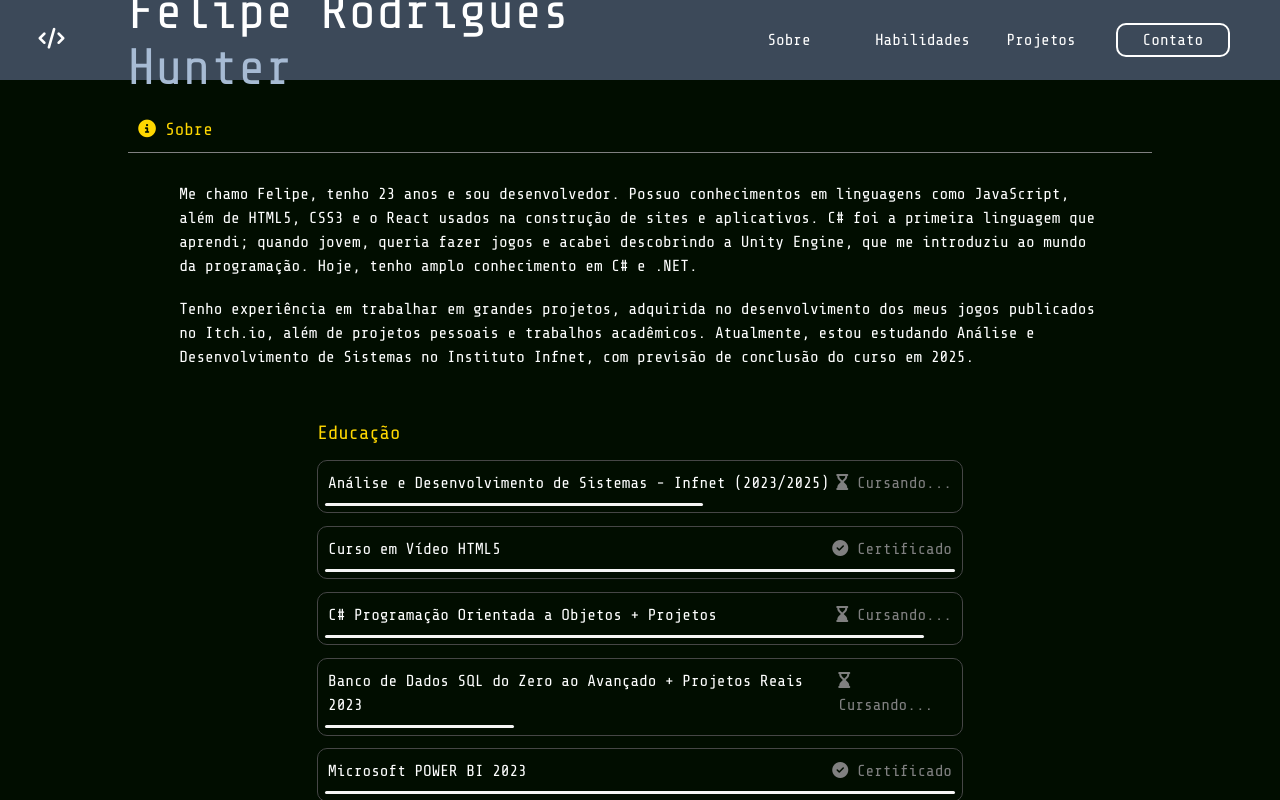
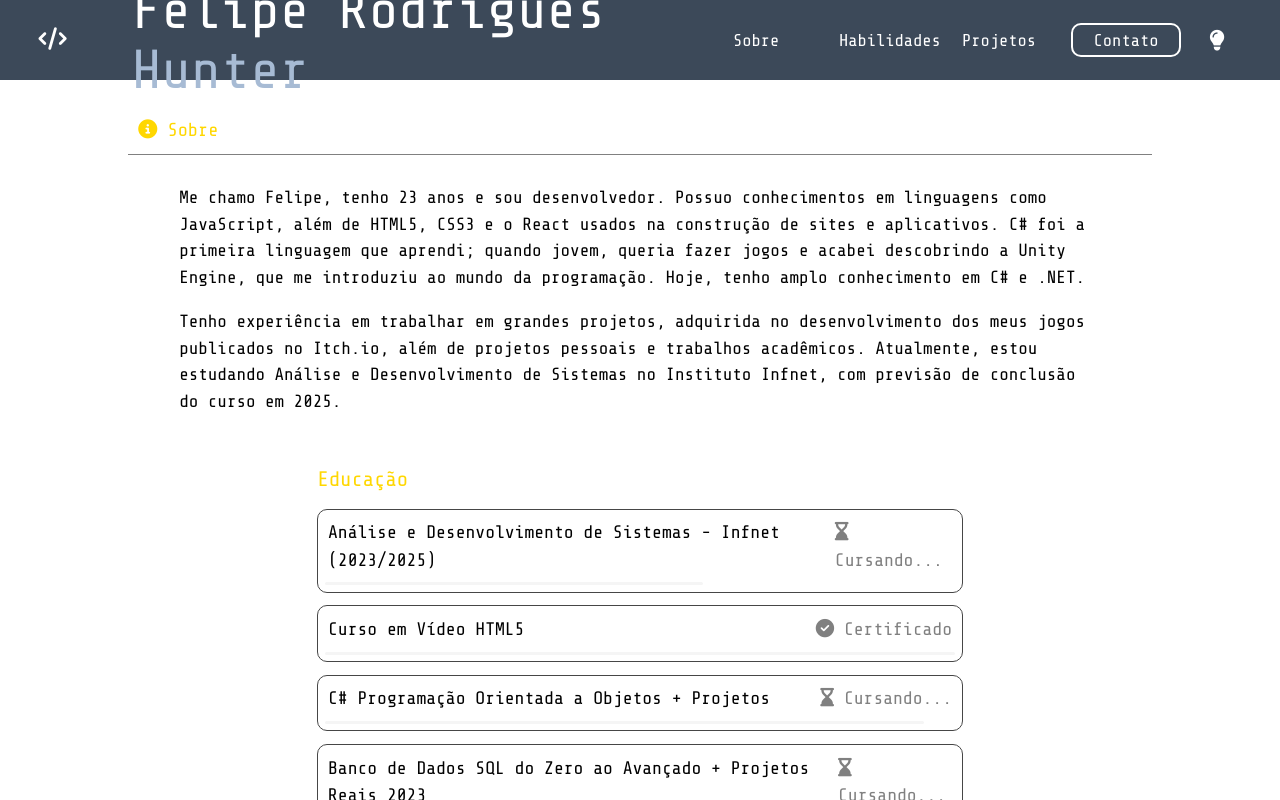
Before and after one commit to FeHunter/Felipe-Rodrigues-Hunter, a React (Vite) app: page / in a window 1280 px wide. Built offline with nearby package versions, Linux system fonts and the light colour scheme.

Commit message:
Adicionando modo de Light/Dark

```diff
--- a/src/App.css
+++ b/src/App.css
@@ -3,7 +3,7 @@
 
 * {
   font-family: 'Share Tech Mono', monospace;
-  font-size: 1em;
+  font-size: 1.01em;
   padding: 0px;
   margin: 0px;
   box-sizing: border-box;
@@ -24,8 +24,8 @@
   grid-template-rows: 10% 90%;
   grid-template-areas: 'header' 'content';
   height: 100vh;
-  background-color: #010D00;
-  color: white;
+  /* background-color: #010D00;
+  color: white; */
 }
 
 .header {
--- a/src/App.jsx
+++ b/src/App.jsx
@@ -1,11 +1,31 @@
+import { useState } from 'react';
 import './App.css'
 import { Content } from './components/Content/Content'
 import { Header } from './components/Header/Header'
 
 function App() {
+
+  const [darkMode, setDarkMode] = useState(false);
+  function changeMode (){
+    setDarkMode(!darkMode);
+  }
+
+  const viewMode = darkMode ?
+    {
+      backgroundColor: '#010D00',
+      color: 'white',
+      transition: '.5s'
+    }
+    :
+    {
+      backgroundColor: 'white',
+      color: 'black',
+      transition: '.5s'
+    };
+
   return (
-    <section className='AppSection'>
-      <div className='header'> <Header/> </div>
+    <section className='AppSection' style={viewMode}>
+      <div className='header'> <Header darkMode={darkMode} changeDarkMode={changeMode}/> </div>
       <div className='content'> <Content/> </div>
     </section>
   )
--- a/src/components/Buttons/Buttons.jsx
+++ b/src/components/Buttons/Buttons.jsx
@@ -7,3 +7,7 @@ export function DefaultButton ({ label, onClick, width }){
 export function BorderButton ({ label, onClick, width }){
     return <button className={style.BorderButton} style={{ width: width }} onClick={onClick} >{label}</button>;
 }
+
+export function IconButton ({icon, onClick}){
+    return <button className={style.IconButton} onClick={onClick}>{icon}</button>
+}
--- a/src/components/Buttons/Buttons.module.css
+++ b/src/components/Buttons/Buttons.module.css
@@ -12,6 +12,9 @@
     color: gold;
     cursor: pointer;
     transition: .1s;
+}
+.DefaultButton:active {
+    color: black;
 }
 
 .BorderButton {
@@ -31,3 +34,26 @@
     border: 2px solid gold;
     box-shadow: 1px 1px 2px gold;
 }
+.BorderButton:active {
+    color: black;
+}
+
+.IconButton {
+    display: flex;
+    justify-content: center;
+    align-items: center;
+    width: 8%;
+    font-size: 1.2em;
+    color: white;
+    background-color: transparent;
+    border: none;
+}
+
+.IconButton:hover {
+    color: gold;
+    cursor: pointer;
+}
+
+.IconButton:active {
+    color: black;
+}
--- a/src/components/Header/Header.jsx
+++ b/src/components/Header/Header.jsx
@@ -1,12 +1,20 @@
-import { useState } from 'react';
-import { BorderButton, DefaultButton } from '../Buttons/Buttons';
+import { useEffect, useState } from 'react';
+import { BorderButton, DefaultButton, IconButton } from '../Buttons/Buttons';
 import style from './Header.module.css';
 import { PopUpWindow } from '../Content/PopUpWindow/PopUpWindow';
 
-export function Header () {
+export function Header ({changeDarkMode, darkMode}) {
 
     const [viewMenu, setViewMenu] = useState(false);
     const [viewContact, setViewContact] = useState(false);
+
+    const [iconDarkMode, setIconDarkMode] = useState(darkMode ?<i class="fa-regular fa-lightbulb"></i> : <i class="fa-solid fa-lightbulb"></i>);
+    useEffect(()=>{
+        setIconDarkMode(darkMode ? <i class="fa-regular fa-lightbulb"></i> : <i class="fa-solid fa-lightbulb"></i>);
+    }, [darkMode]);
+    function changeIcon (){
+        changeDarkMode();
+    }
 
     const scrollToComponent = (id) => {
         const element = document.getElementById(id);
@@ -35,6 +43,7 @@ export function Header () {
                 <DefaultButton label={"Habilidades"} width={"20%"} onClick={()=>{ scrollToComponent("Habilidades") }} />
                 <DefaultButton label={"Projetos"} width={"20%"} onClick={()=>{ scrollToComponent("Projetos") }} />
                 <BorderButton label={"Contato"} width={"20%"} onClick={()=>{setViewContact(true)}} />
+                <IconButton icon={ iconDarkMode } onClick={changeIcon} />
             </div>
             <PopUpWindow label={"Contato"} visible={viewContact} closeClick={()=>{setViewContact(false)}}>
                 <div className={style.linksContainer}>
```
